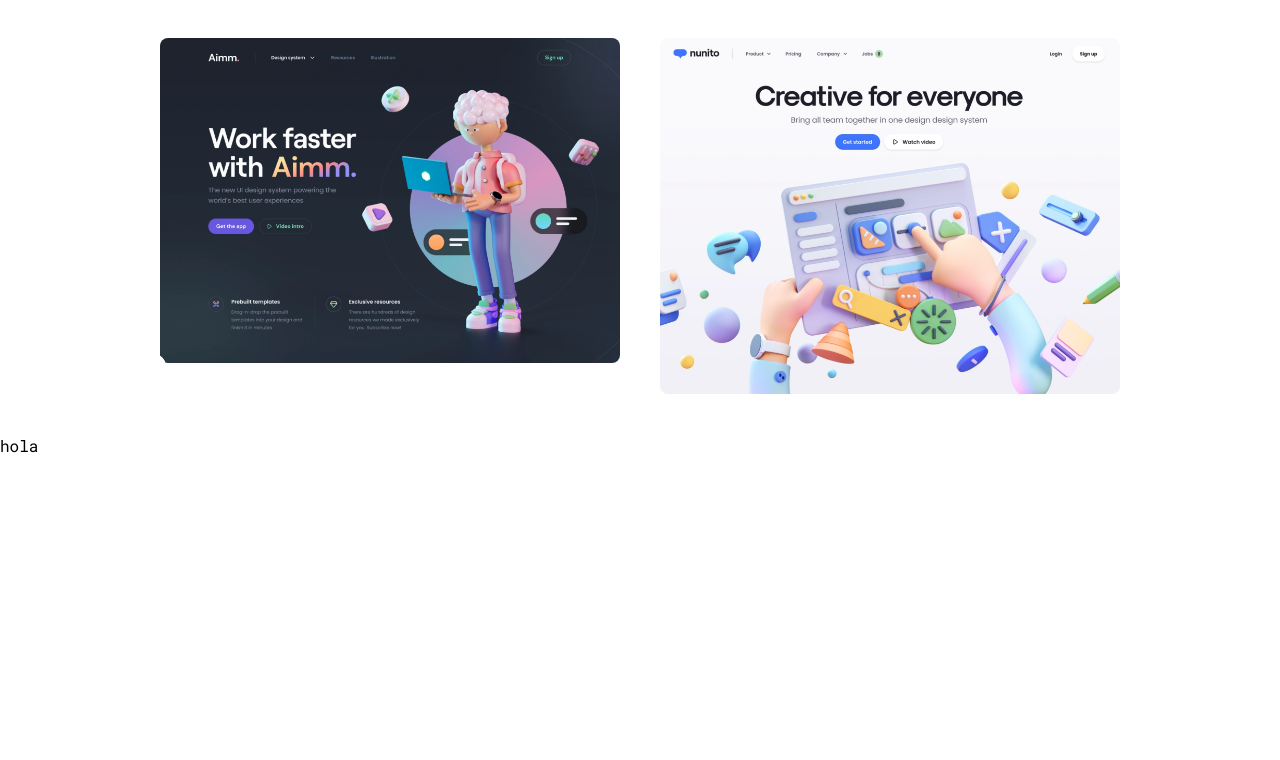
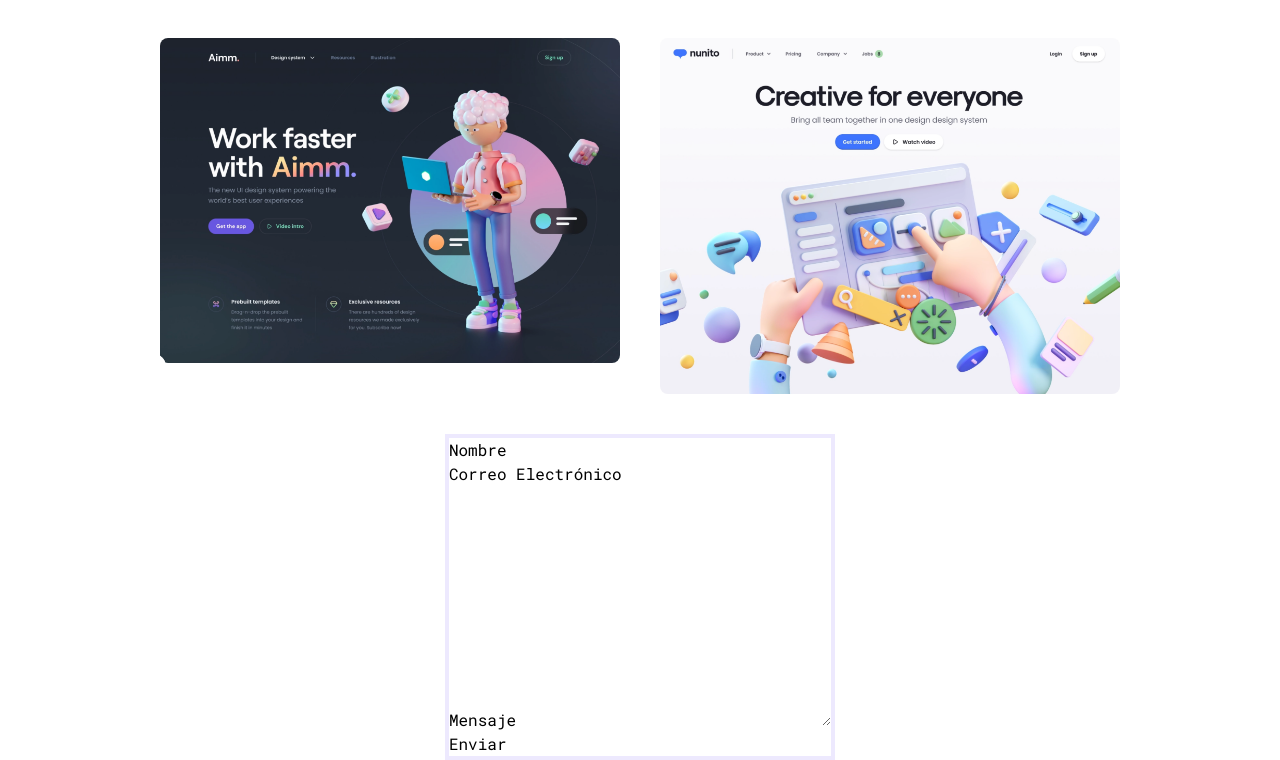
Before and after one commit to MarioGuTe/portafolio-next13, a Next.js app: page / in a window 1280 px wide. Shown: the part 3160-3920 px from the top of the page. Before the commit the page ends 3618 px from the top, so only its background shows below. Built offline with nearby package versions, Linux system fonts and the light colour scheme.

Commit message:
add basic structure

```diff
--- a/app/components/ContactForm.jsx
+++ b/app/components/ContactForm.jsx
@@ -1,7 +1,25 @@
 import React from "react";
 
 const ContactForm = () => {
-  return <div>hola</div>;
+  return (
+    <section className=" flex justify-center">
+      <form action="" className=" border-solid border-4 border-violet-100">
+        <div>
+          <label htmlFor="name">Nombre</label>
+          <input type="text" />
+        </div>
+        <div>
+          <label htmlFor="name">Correo Electrónico</label>
+          <input type="text" />
+        </div>
+        <div>
+          <label htmlFor="name">Mensaje</label>
+          <textarea name="" id="" cols="30" rows="10"></textarea>
+        </div>
+        <button>Enviar</button>
+      </form>
+    </section>
+  );
 };
 
 export default ContactForm;
```
